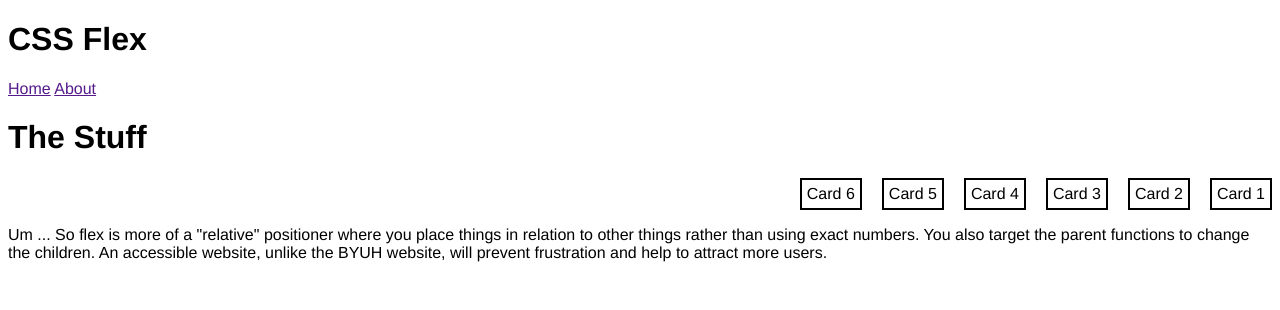
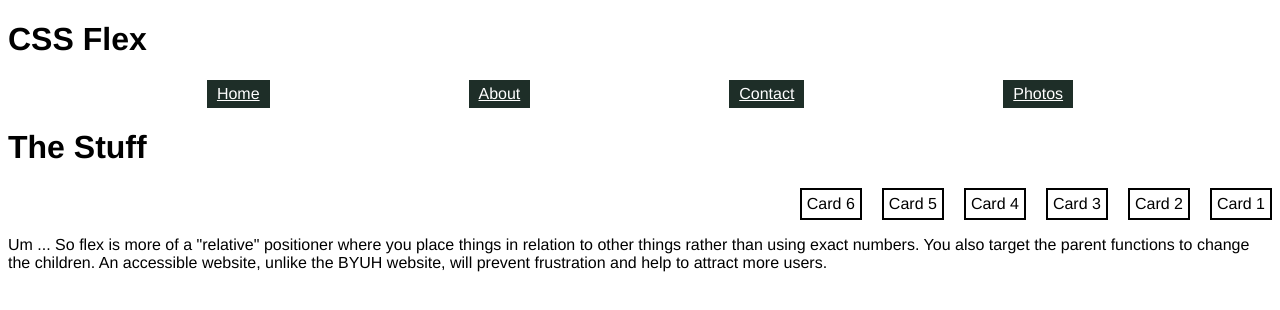
Before and after one commit to jronie/CS140, a plain HTML site: page engagements/flex/flex.html in a window 1280 px wide. Drawn offline with Linux system fonts and the light colour scheme.

Commit message:
but_yeah

```diff
--- a/engagements/flex/flex.css
+++ b/engagements/flex/flex.css
@@ -16,3 +16,15 @@ body {
     /* Ah, yes. You're reading my code. How nice. */
     gap: 20px;
 }
+
+nav a {
+    display: block;
+    padding: 5px 10px;
+    background-color: rgb(30, 46, 40);
+    color: white;
+}
+
+nav {
+    display: flex;
+    justify-content: space-evenly;
+}
--- a/engagements/flex/flex.html
+++ b/engagements/flex/flex.html
@@ -12,6 +12,8 @@
         <nav>
             <a href="">Home</a>
             <a href="">About</a>
+            <a href="">Contact</a>
+            <a href="">Photos</a>
         </nav>
     </header>
 
```
